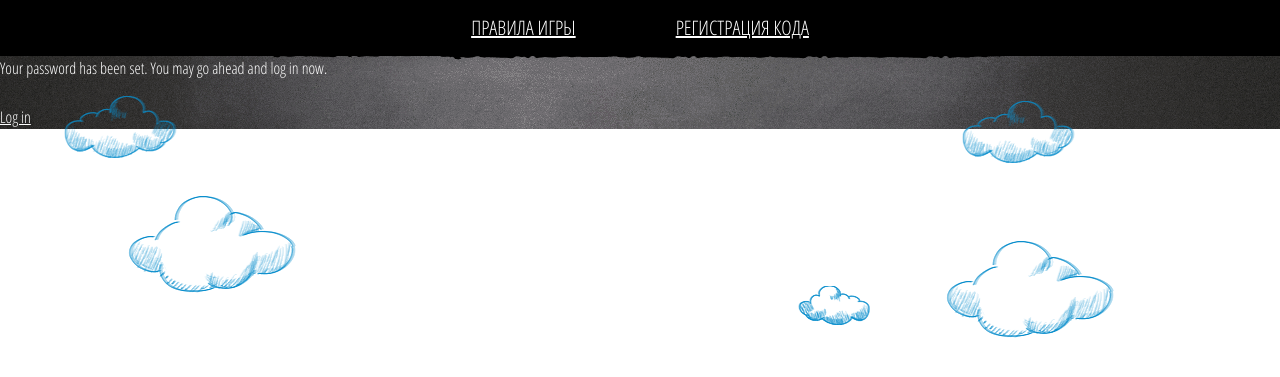
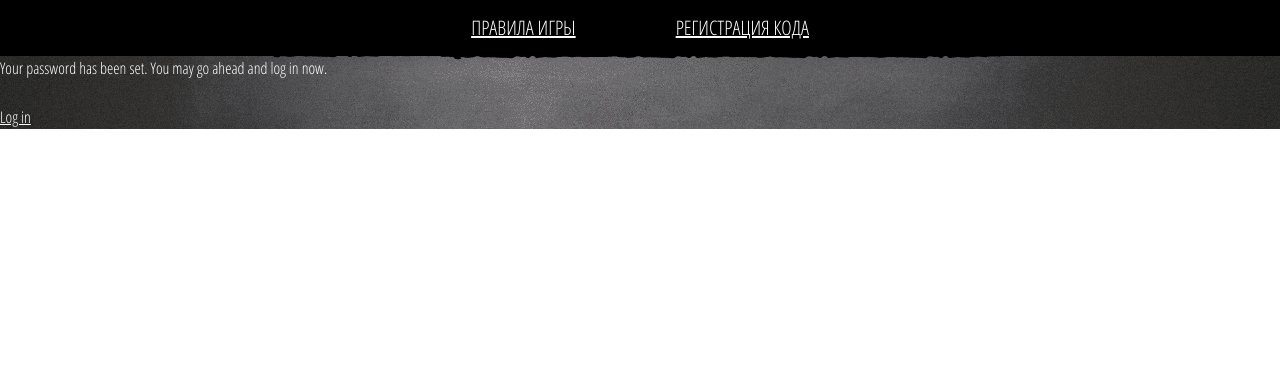
Before and after one commit to nyddle/onega, a Django app: template templates/registration/password_reset_complete.html in a window 1280 px wide. Shown: the top 377 px of the page. Run offline with Django 3.2, Linux system fonts and the light colour scheme; the template is opened without the code that fills it, so the values that code supplies are empty; some libraries are stand-ins or nearby versions.

Commit message:
Remove clouds

```diff
--- a/chips/templates/chips/profile.html
+++ b/chips/templates/chips/profile.html
@@ -2,11 +2,11 @@
 {% block content %}
     <div class="c-align">
         <div class="inner-head">
-            <a href="#" class="logo logo--inner-page"><!----></a>
+            <a href="{% url 'home' %}" class="logo logo--inner-page"><!----></a>
 
             <div class="inner-head__steps-info">
                 <span class="inner-head__steps-info__title">До конца 1-ого этапа:</span>
-                <span class="inner-head__steps-info__days">10 дней</span>
+                <span class="inner-head__steps-info__days">12 дней</span>
             </div>
             <div class="inner-head__user-status">
                 <span class="inner-head__user-status__title">Вы вошли на сайт как:</span>
--- a/templates/base.html
+++ b/templates/base.html
@@ -55,23 +55,23 @@
         </div>
 
         <div class="main-page-content-wrap">
-<div class="parallax-viewport" id="parallax">
-                <div class="parallax-layer parallax-layer-small">
-                    <img src="{% static 'img/cloud-small.png' %}">
-                </div>
-                <div class="parallax-layer parallax-layer-cloud1">
-                    <img src="{% static 'img/cloud.png' %}">
-                </div>
-                <div class="parallax-layer parallax-layer-cloud2">
-                    <img src="{% static 'img/cloud.png' %}">
-                </div>
-                <div class="parallax-layer parallax-layer-cloud3">
-                    <img src="{% static 'img/cloud-big.png' %}">
-                </div>
-                <div class="parallax-layer parallax-layer-cloud4">
-                    <img src="{% static 'img/cloud-big.png' %}">
-                </div>
-            </div>
+{#            <div class="parallax-viewport" id="parallax">#}
+{#                <div class="parallax-layer parallax-layer-small">#}
+{#                    <img src="{% static 'img/cloud-small.png' %}">#}
+{#                </div>#}
+{#                <div class="parallax-layer parallax-layer-cloud1">#}
+{#                    <img src="{% static 'img/cloud.png' %}">#}
+{#                </div>#}
+{#                <div class="parallax-layer parallax-layer-cloud2">#}
+{#                    <img src="{% static 'img/cloud.png' %}">#}
+{#                </div>#}
+{#                <div class="parallax-layer parallax-layer-cloud3">#}
+{#                    <img src="{% static 'img/cloud-big.png' %}">#}
+{#                </div>#}
+{#                <div class="parallax-layer parallax-layer-cloud4">#}
+{#                    <img src="{% static 'img/cloud-big.png' %}">#}
+{#                </div>#}
+{#            </div>#}
 
             {% block content %}{% endblock %}
         </div>
```
